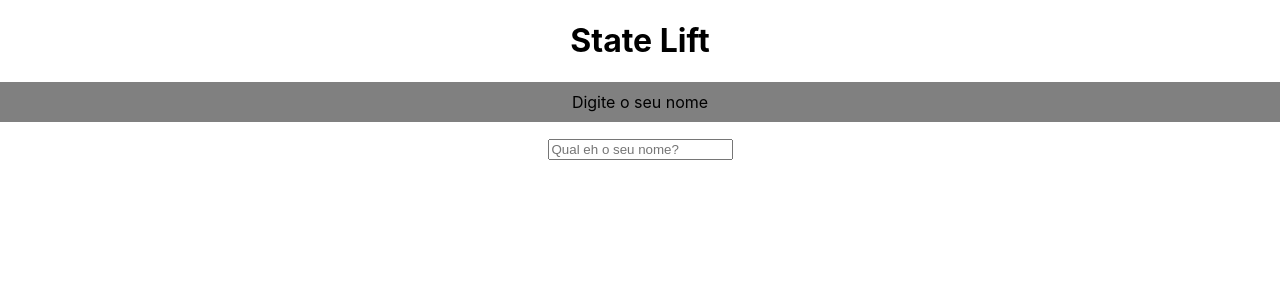
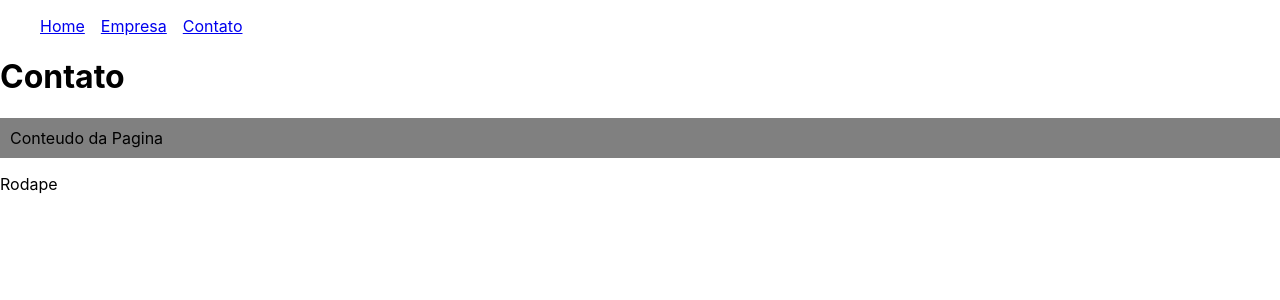
Before and after one commit to LukeRekt/Curso-React, a React (Create React App) app: page /contato in a window 1280 px wide. Shown: the top 300 px of the page. Built offline with nearby package versions, Linux system fonts and the light colour scheme.

Commit message:
Implementacao do ReactRouter

```diff
--- a/package.json
+++ b/package.json
@@ -8,6 +8,7 @@
     "@testing-library/user-event": "^13.5.0",
     "react": "^17.0.2",
     "react-dom": "^17.0.2",
+    "react-router-dom": "^6.2.1",
     "react-scripts": "5.0.0",
     "web-vitals": "^2.1.3"
   },
--- a/src/App.js
+++ b/src/App.js
@@ -1,20 +1,29 @@
-import { useState } from 'react';
-
-import './App.css';
-import Saudacao from './components/Saudacao';
-import SeuNome from './components/SeuNome';
-
-
-
+import {BrowserRouter as Router, Routes, Route, Link} from 'react-router-dom'
+import Home from './Pages/Home'
+import Empresa from './Pages/Empresa'
+import Contato from './Pages/Contato'
+import Navbar from './components/layoult/Navbar'
+import Footer from './components/layoult/Footer'
 function App() {
-  const [nome, setNome] = useState();
 
   return (
-    <div className="App">
-    <h1>State Lift</h1>
-    <SeuNome setNome={setNome}/>
-    <Saudacao nome={nome} />
-    </div>
+
+    <Router>
+      <Navbar/>
+      <Routes>
+        <Route exact path="/" element={<Home/>}>
+
+        </Route>
+        <Route path="/empresa" element={<Empresa/>}>
+
+        </Route>
+        <Route path="/contato" element={<Contato/>}>
+
+        </Route>
+      </Routes>
+      <Footer/>
+    </Router>
+
 
   )
 }
--- /dev/null
+++ b/src/Pages/Contato.js
@@ -0,0 +1,10 @@
+function Contato(){
+    return(
+        <div>
+        <h1>Contato</h1>
+        <p>Conteudo da Pagina</p>
+        </div>
+    )
+}
+
+export default Contato
--- /dev/null
+++ b/src/Pages/Empresa.js
@@ -0,0 +1,10 @@
+function Empresa(){
+    return(
+        <div>
+        <h1>Empresa</h1>
+        <p>Conteudo da Pagina</p>
+        </div>
+    )
+}
+
+export default Empresa
--- /dev/null
+++ b/src/Pages/Home.js
@@ -0,0 +1,10 @@
+function Home(){
+    return(
+        <div>
+        <h1>Home</h1>
+        <p>Conteudo da Pagina</p>
+        </div>
+    )
+}
+
+export default Home
--- /dev/null
+++ b/src/components/layoult/Footer.js
@@ -0,0 +1,5 @@
+function Footer(){
+    return <footer>Rodape</footer>
+}
+
+export default Footer
--- /dev/null
+++ b/src/components/layoult/Navbar.js
@@ -0,0 +1,19 @@
+ import {Link} from 'react-router-dom'
+ import styles from './Navbar.module.css'
+ function Navbar(){
+    return(
+
+      <ul className={styles.list}>
+        <li className={styles.item}>
+          <Link to="/">Home</Link>
+        </li>
+        <li className={styles.item}>
+          <Link to="/empresa">Empresa</Link>
+        </li >
+        <li className={styles.item}>
+          <Link to="/contato">Contato</Link>
+        </li>
+      </ul>
+    )
+}
+export default Navbar
--- /dev/null
+++ b/src/components/layoult/Navbar.module.css
@@ -0,0 +1,8 @@
+.list{
+    display: flex;
+    list-style: none;
+}
+
+.item{
+    margin-right: 1em;
+}
```
Also changed, not shown: 1 other file (tests, documents, lock files or other folders).
